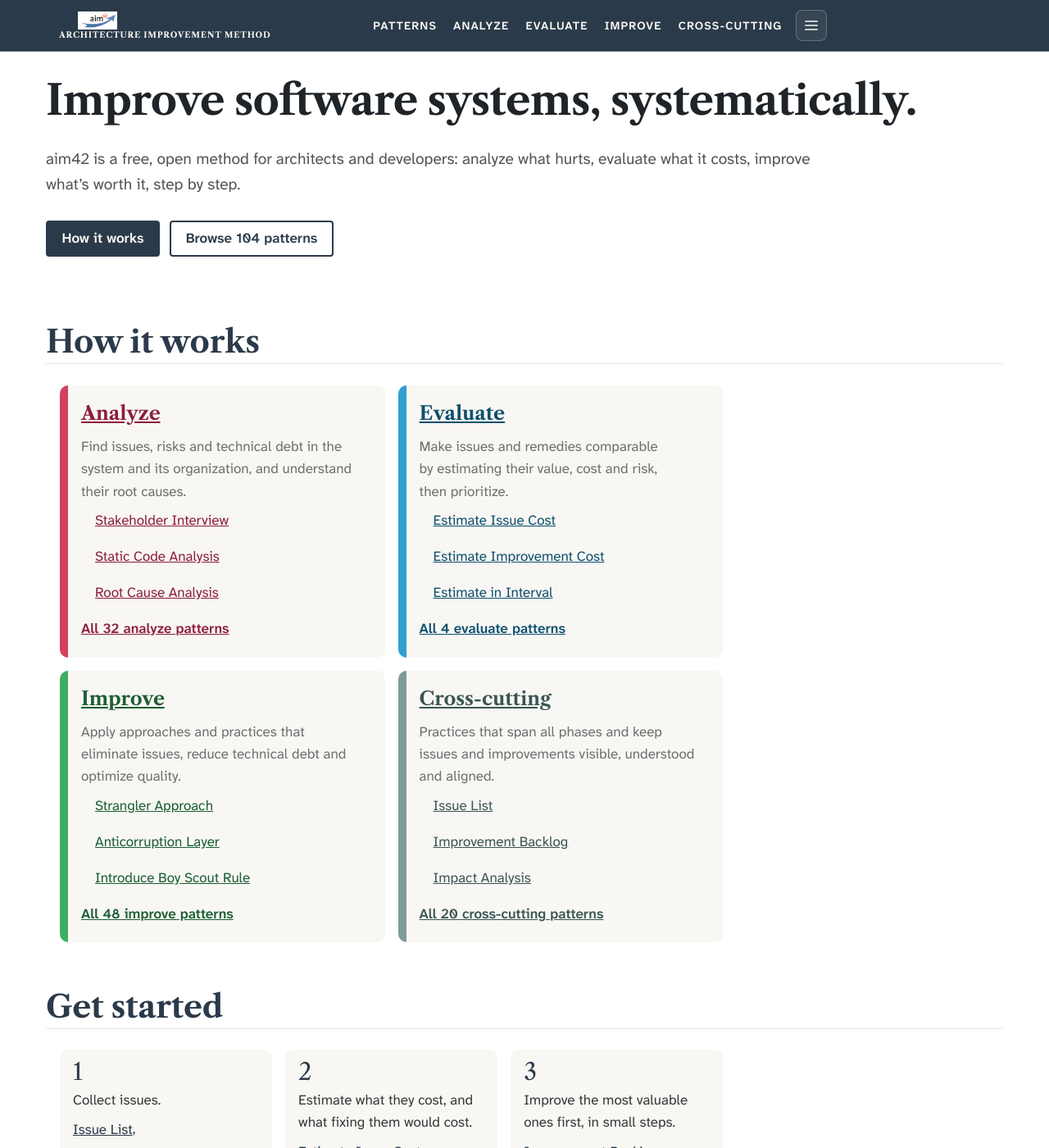
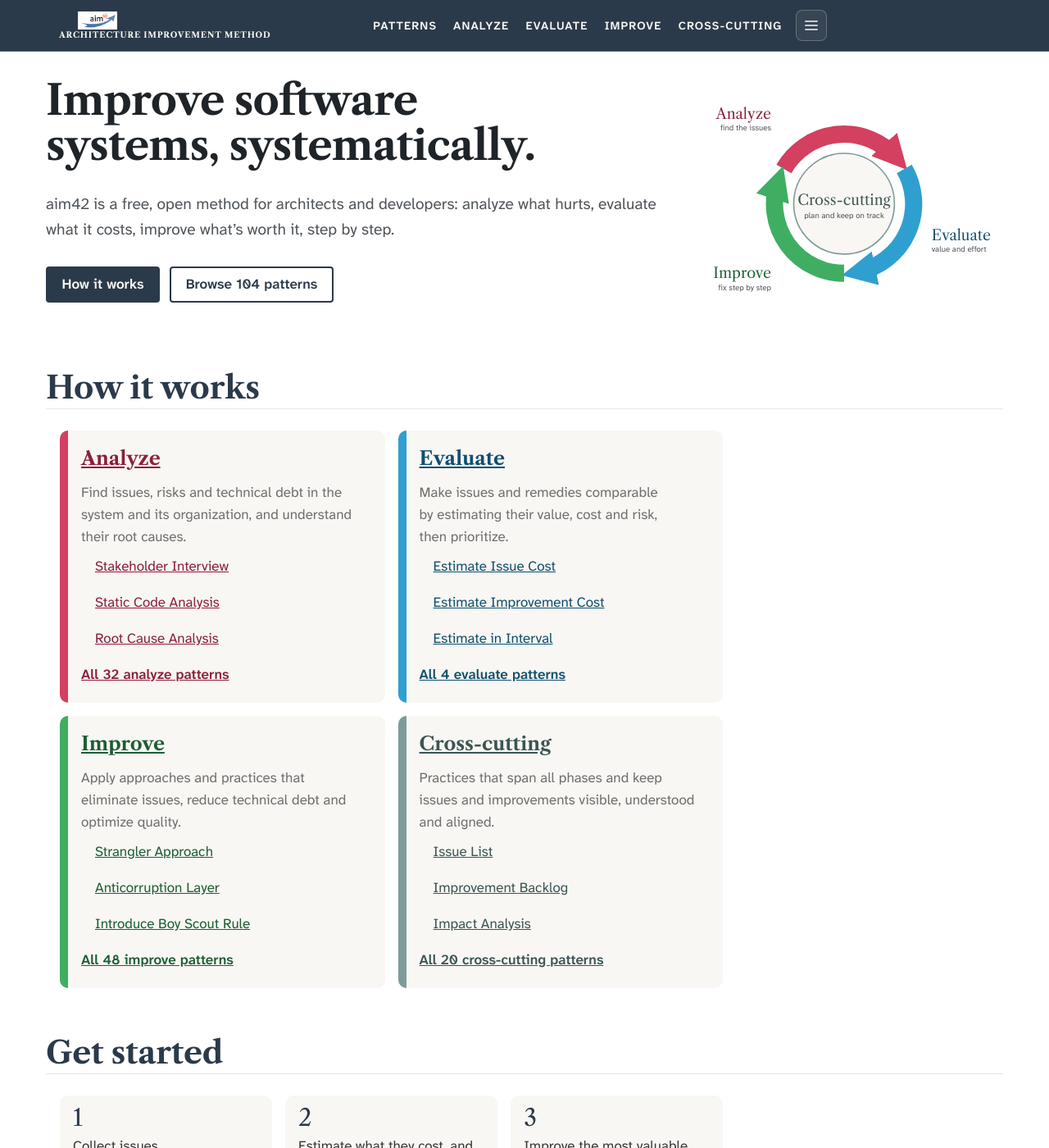
Before and after one commit to aim42/aim42.org-site, a Jekyll site: the page built from _pages/home.md, in a window 1280 px wide and 1400 px high. Shown: the whole window at 82% size. Built offline with Jekyll 4.4.1, drawn with Linux system fonts in a browser that asks for light colours.

Commit message:
Cycle graphic in the home page hero
Inline SVG in the phase colours; each arc and the centre link to their
phase page, with accessible names from the cycle lines.

Co-Authored-By: Claude Opus 5.5 <noreply@anthropic.com>

```diff
--- /dev/null
+++ b/_includes/aim42/cycle.html
@@ -0,0 +1,41 @@
+{% comment %}
+  cycle — the aim42 cycle in the home page hero (spec 3a §5). Inline SVG so
+  the arcs link to the phase pages and take the phase colours from CSS.
+  Phase titles and URLs from _data/phases.yml; the short lines from the
+  home page's `cycle:` front matter. SVG elements use explicit closing tags
+  so HTML parsers (and the site tests) read the same tree as browsers.
+{% endcomment %}
+{% assign phases = site.data.phases %}
+<nav class="home-cycle" aria-label="aim42 phases">
+  <svg class="home-cycle__svg" viewBox="-80 -20 470 330" xmlns="http://www.w3.org/2000/svg">
+    <defs>
+      <marker id="cycle-head-analyze" class="home-cycle__head home-cycle__head--analyze" viewBox="0 0 10 10" refX="5" refY="5" markerWidth="2" markerHeight="2" orient="auto"><path d="M0,0 L10,5 L0,10 z"></path></marker>
+      <marker id="cycle-head-evaluate" class="home-cycle__head home-cycle__head--evaluate" viewBox="0 0 10 10" refX="5" refY="5" markerWidth="2" markerHeight="2" orient="auto"><path d="M0,0 L10,5 L0,10 z"></path></marker>
+      <marker id="cycle-head-improve" class="home-cycle__head home-cycle__head--improve" viewBox="0 0 10 10" refX="5" refY="5" markerWidth="2" markerHeight="2" orient="auto"><path d="M0,0 L10,5 L0,10 z"></path></marker>
+    </defs>
+
+    <a class="home-cycle__link" data-phase="analyze" href="{{ phases.analyze.url | relative_url }}" aria-label="{{ phases.analyze.title }}: {{ page.cycle.analyze | escape }}">
+      <path class="home-cycle__arc" d="M59.1 97.5 A105 105 0 0 1 228.0 79.8" marker-end="url(#cycle-head-analyze)" aria-hidden="true"></path>
+      <text class="home-cycle__name" x="40" y="22" text-anchor="end" aria-hidden="true">{{ phases.analyze.title }}</text>
+      <text class="home-cycle__note" x="40" y="40" text-anchor="end" aria-hidden="true">{{ page.cycle.analyze | escape }}</text>
+    </a>
+
+    <a class="home-cycle__link" data-phase="evaluate" href="{{ phases.evaluate.url | relative_url }}" aria-label="{{ phases.evaluate.title }}: {{ page.cycle.evaluate | escape }}">
+      <path class="home-cycle__arc" d="M240.9 97.5 A105 105 0 0 1 171.8 252.7" marker-end="url(#cycle-head-evaluate)" aria-hidden="true"></path>
+      <text class="home-cycle__name" x="282" y="205" aria-hidden="true">{{ phases.evaluate.title }}</text>
+      <text class="home-cycle__note" x="282" y="223" aria-hidden="true">{{ page.cycle.evaluate | escape }}</text>
+    </a>
+
+    <a class="home-cycle__link" data-phase="improve" href="{{ phases.improve.url | relative_url }}" aria-label="{{ phases.improve.title }}: {{ page.cycle.improve | escape }}">
+      <path class="home-cycle__arc" d="M150 255 A105 105 0 0 1 50.1 117.6" marker-end="url(#cycle-head-improve)" aria-hidden="true"></path>
+      <text class="home-cycle__name" x="40" y="262" text-anchor="end" aria-hidden="true">{{ phases.improve.title }}</text>
+      <text class="home-cycle__note" x="40" y="280" text-anchor="end" aria-hidden="true">{{ page.cycle.improve | escape }}</text>
+    </a>
+
+    <a class="home-cycle__link" data-phase="crosscutting" href="{{ phases.crosscutting.url | relative_url }}" aria-label="{{ phases.crosscutting.title }}: {{ page.cycle.crosscutting | escape }}">
+      <circle class="home-cycle__hub" cx="150" cy="150" r="76" aria-hidden="true"></circle>
+      <text class="home-cycle__name" x="150" y="152" text-anchor="middle" aria-hidden="true">{{ phases.crosscutting.title }}</text>
+      <text class="home-cycle__note" x="150" y="172" text-anchor="middle" aria-hidden="true">{{ page.cycle.crosscutting | escape }}</text>
+    </a>
+  </svg>
+</nav>
--- a/_layouts/home.html
+++ b/_layouts/home.html
@@ -17,6 +17,7 @@ layout: aim42-base
         <a class="home-button home-button--ghost" href="{{ '/patterns/' | relative_url }}">Browse {{ total }} patterns</a>
       </p>
     </div>
+    {% include aim42/cycle.html %}
   </section>
 
   <section class="home-section home-phases">
--- a/_sass/pages/_home.scss
+++ b/_sass/pages/_home.scss
@@ -184,3 +184,94 @@
     padding: 0.8rem 1rem;
   }
 }
+
+// Cycle graphic (_includes/aim42/cycle.html). Phase names use 22 user units;
+// at the 320px phone width (viewBox 470 wide) that renders at 15px.
+.home-cycle {
+  flex: 0 1 380px;
+
+  @media (max-width: $home-stack-width) {
+    align-self: center;
+    flex-basis: auto;
+    max-width: 320px;
+    width: 100%;
+  }
+}
+
+.home-cycle__svg {
+  display: block;
+  height: auto;
+  width: 100%;
+}
+
+.home-cycle__link {
+  &[data-phase="analyze"] {
+    --cat: var(--phase-analyze);
+    --cat-text: var(--phase-analyze-text);
+  }
+  &[data-phase="evaluate"] {
+    --cat: var(--phase-evaluate);
+    --cat-text: var(--phase-evaluate-text);
+  }
+  &[data-phase="improve"] {
+    --cat: var(--phase-improve);
+    --cat-text: var(--phase-improve-text);
+  }
+  &[data-phase="crosscutting"] {
+    --cat: var(--phase-crosscutting);
+    --cat-text: var(--phase-crosscutting-text);
+  }
+
+  &:focus-visible {
+    outline: 3px solid var(--brand-primary);
+    outline-offset: 2px;
+  }
+
+  &:hover .home-cycle__arc,
+  &:focus-visible .home-cycle__arc {
+    stroke-width: 32;
+  }
+
+  &:hover .home-cycle__hub,
+  &:focus-visible .home-cycle__hub {
+    fill: var(--brand-primary-faint);
+  }
+}
+
+.home-cycle__arc {
+  fill: none;
+  stroke: var(--cat);
+  stroke-width: 26;
+}
+
+.home-cycle__head--analyze path {
+  fill: var(--phase-analyze);
+}
+.home-cycle__head--evaluate path {
+  fill: var(--phase-evaluate);
+}
+.home-cycle__head--improve path {
+  fill: var(--phase-improve);
+}
+
+.home-cycle__hub {
+  fill: var(--brand-paper);
+  stroke: var(--cat);
+  stroke-width: 2;
+}
+
+.home-cycle__name {
+  fill: var(--cat-text);
+  font-family: $heading-font-family;
+  font-size: 22px;
+}
+
+.home-cycle__note {
+  fill: var(--brand-muted-strong);
+  font-family: $font-family;
+  font-size: 12px;
+
+  @media (max-width: $home-edge-width) {
+    display: none;
+  }
+}
```
Also changed, not shown: tests/site_test.rb (+12 -0 lines).
